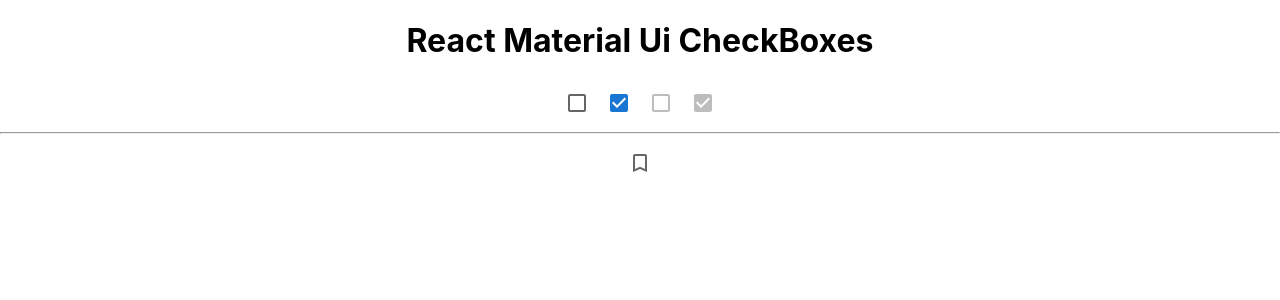
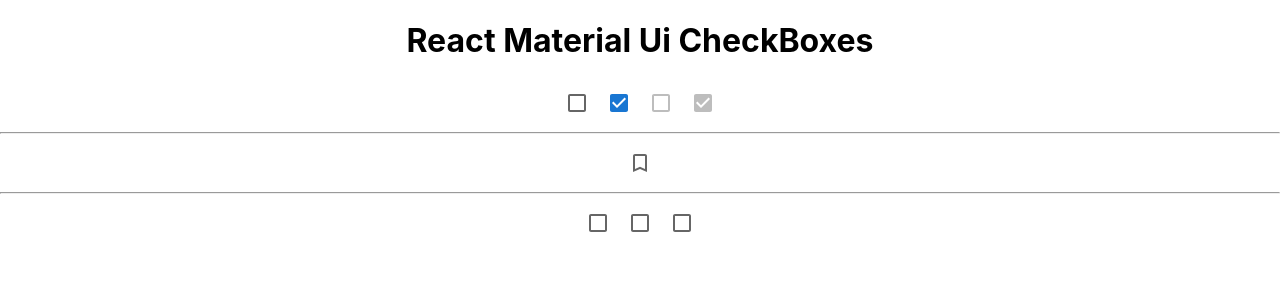
Before and after one commit to kr-nirmit/React-material-ui, a React (Create React App) app: page / in a window 1280 px wide. Shown: the top 300 px of the page. Built offline with nearby package versions, Linux system fonts and the light colour scheme.

Commit message:
add onChange event in Checkbox

```diff
--- a/src/Components/MUICheckBox.js
+++ b/src/Components/MUICheckBox.js
@@ -1,8 +1,16 @@
 import { Bookmark, BookmarkBorder } from "@mui/icons-material";
 import { Checkbox } from "@mui/material";
-import React from "react";
+import React, {useState} from "react";
 
 function MUICheckBox() {
+
+    const [game, setGame] = useState([])
+    const handleChange = (e) => {
+        let data = game;
+        data.push(e.target.value)
+        console.log(data);
+      };
+
   return (
     <div>
       <h1>React Material Ui CheckBoxes</h1>
@@ -14,6 +22,11 @@
       </div><hr />
       <div>
           <Checkbox icon={<BookmarkBorder />} checkedIcon={<Bookmark />} />
+      </div><hr />
+      <div>
+          <Checkbox value='Cricket' onChange={handleChange} />
+          <Checkbox value='FootBall' onChange={handleChange} />
+          <Checkbox value='Table-Tennis' onChange={handleChange} />
       </div>
     </div>
   );
```
